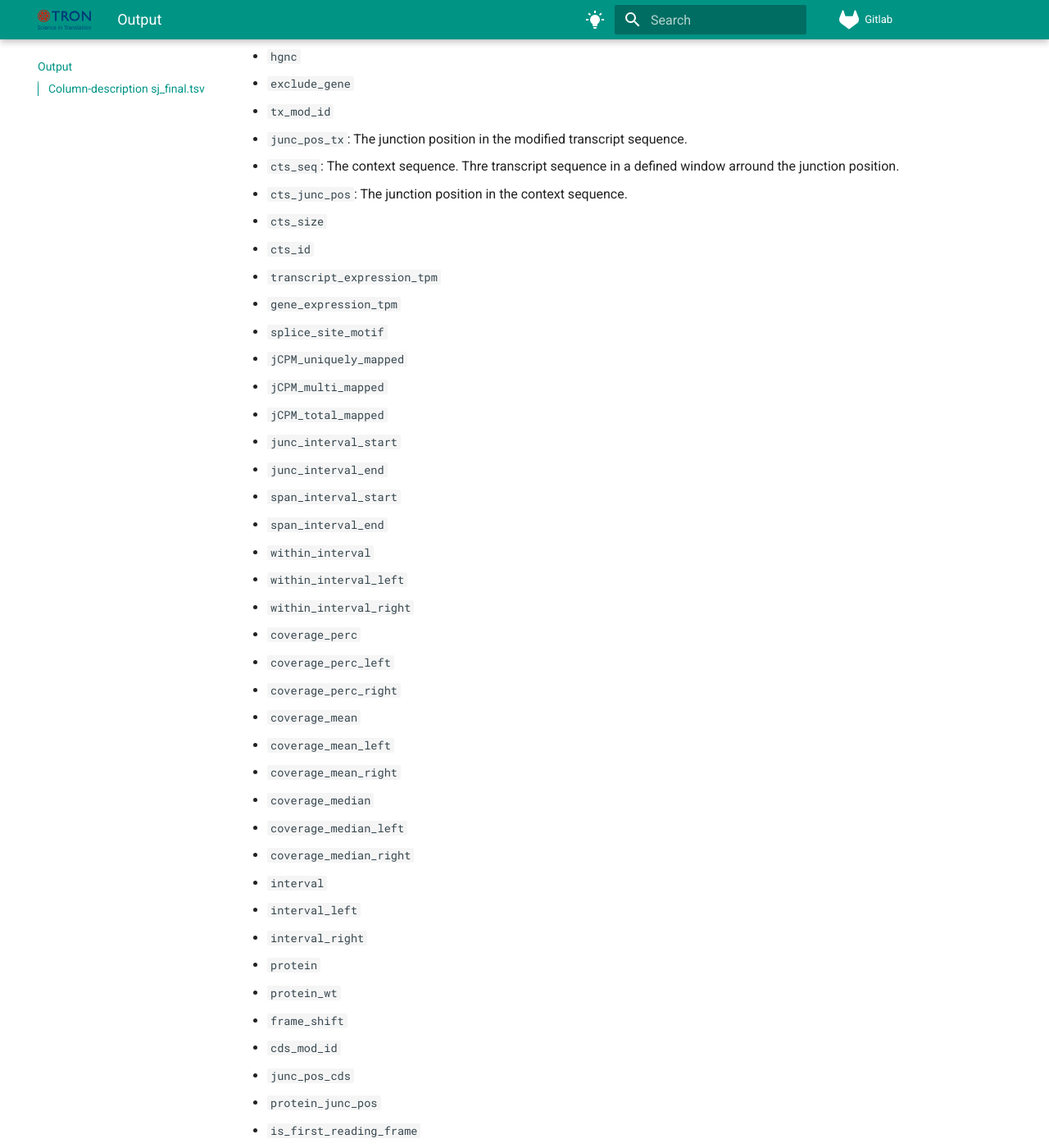
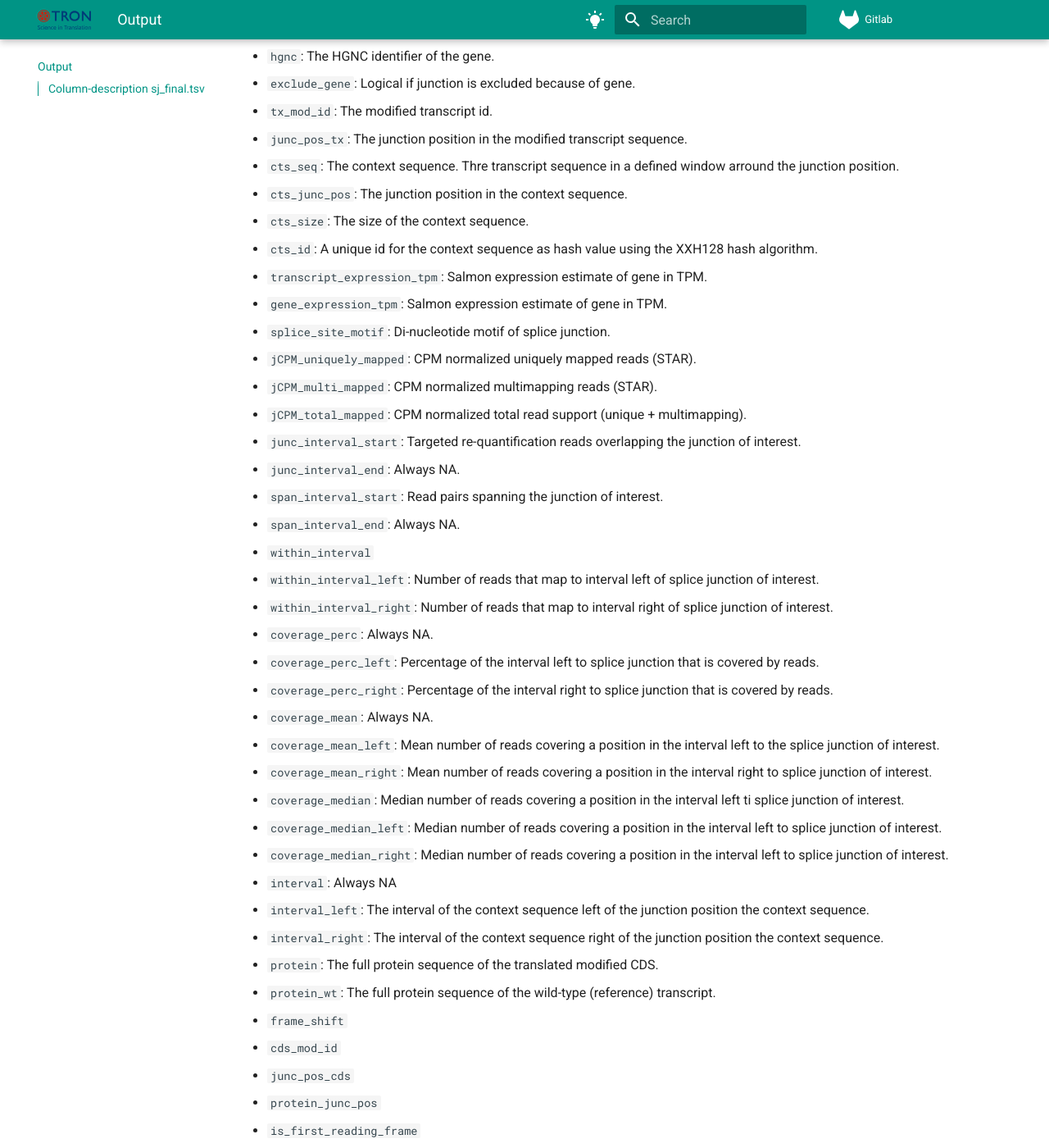
Before and after one commit to TRON-Bioinformatics/neorasp, an MkDocs documentation site: the page built from documentation/tronmake-rna-splicing/docs/output.md, in a window 1280 px wide and 1400 px high, scrolled down 893 px. Shown: the whole window at 82% size. Built offline with MkDocs 1.6.1 and Material for MkDocs 9.7.7, drawn with Linux system fonts in a browser that asks for light colours; some of the changed text lies outside the part shown.

Commit message:
Updated more columns

```diff
--- a/documentation/tronmake-rna-splicing/docs/output.md
+++ b/documentation/tronmake-rna-splicing/docs/output.md
@@ -19,45 +19,45 @@ suitable for analysis with NeoFox.
 * `psi3`: PSI value of the acceptor splice site as defined by FRASER.
 * `encode_blacklist_classification`: Junction is located ENCODE problematic region. Always NA in this output.
 * `ucsc_blacklist_classification`: Junction is located UCSC problematic region. Always NA in this output.
-* `tx_id`
-* `tx_lst`
-* `putative_event_type`
-* `gene_id`
-* `hgnc`
-* `exclude_gene`
-* `tx_mod_id`
+* `tx_id`: The Ensembl identifier of the transcript.
+* `tx_lst`:
+* `putative_event_type`: Putative event that the junction causes in the transcript.
+* `gene_id`: The Ensembl identifier of the gene.
+* `hgnc`: The HGNC identifier of the gene.
+* `exclude_gene`: Logical if junction is excluded because of gene.
+* `tx_mod_id`: The modified transcript id.
 * `junc_pos_tx`: The junction position in the modified transcript sequence.
 * `cts_seq`: The context sequence. Thre transcript sequence in a defined window arround the junction position.
 * `cts_junc_pos`:  The junction position in the context sequence.
-* `cts_size`
-* `cts_id`
-* `transcript_expression_tpm`
-* `gene_expression_tpm`
-* `splice_site_motif`
-* `jCPM_uniquely_mapped`
-* `jCPM_multi_mapped`
-* `jCPM_total_mapped`
-* `junc_interval_start`
-* `junc_interval_end`
-* `span_interval_start`
-* `span_interval_end`
+* `cts_size`: The size of the context sequence.
+* `cts_id`: A unique id for the context sequence as hash value using the XXH128 hash algorithm.
+* `transcript_expression_tpm`: Salmon expression estimate of gene in TPM.
+* `gene_expression_tpm`: Salmon expression estimate of gene in TPM.
+* `splice_site_motif`: Di-nucleotide motif of splice junction.
+* `jCPM_uniquely_mapped`: CPM normalized uniquely mapped reads (STAR).
+* `jCPM_multi_mapped`: CPM normalized multimapping reads (STAR).
+* `jCPM_total_mapped`: CPM normalized total read support (unique + multimapping).
+* `junc_interval_start`: Targeted re-quantification reads overlapping the junction of interest.
+* `junc_interval_end`: Always NA.
+* `span_interval_start`: Read pairs spanning the junction of interest.
+* `span_interval_end`: Always NA.
 * `within_interval`
-* `within_interval_left`
-* `within_interval_right`
-* `coverage_perc`
-* `coverage_perc_left`
-* `coverage_perc_right`
-* `coverage_mean`
-* `coverage_mean_left`
-* `coverage_mean_right`
-* `coverage_median`
-* `coverage_median_left`
-* `coverage_median_right`
-* `interval`
-* `interval_left`
-* `interval_right`
-* `protein`
-* `protein_wt`
+* `within_interval_left`: Number of reads that map to interval left of splice junction of interest.
+* `within_interval_right`: Number of reads that map to interval right of splice junction of interest.
+* `coverage_perc`: Always NA.
+* `coverage_perc_left`: Percentage of the interval left to splice junction that is covered by reads.
+* `coverage_perc_right`: Percentage of the interval right to splice junction that is covered by reads.
+* `coverage_mean`: Always NA.
+* `coverage_mean_left`: Mean number of reads covering a position in the interval left to the splice junction of interest.
+* `coverage_mean_right`: Mean number of reads covering a position in the interval right to splice junction of interest.
+* `coverage_median`: Median number of reads covering a position in the interval left ti splice junction of interest.
+* `coverage_median_left`: Median number of reads covering a position in the interval left to splice junction of interest.
+* `coverage_median_right`: Median number of reads covering a position in the interval left to splice junction of interest.
+* `interval`: Always NA
+* `interval_left`: The interval of the context sequence left of the junction position the context sequence.
+* `interval_right`: The interval of the context sequence right of the junction position the context sequence.
+* `protein`:  The full protein sequence of the translated modified CDS.
+* `protein_wt`:  The full protein sequence of the wild-type (reference) transcript.
 * `frame_shift`
 * `cds_mod_id`
 * `junc_pos_cds`
@@ -66,7 +66,7 @@ suitable for analysis with NeoFox.
 * `normalized_cds_junc_pos`
 * `normalized_protein_junc_pos`
 * `junc_in_orf`
-* `truncated_cds`
+* `truncated_cds`:  Indicator whether the mutated protein is a truncated from of the WT. If TRUE, `peptide_context` = NA.
 * `cds_description`
 * `peptide_context_seq_raw`
 * `peptide_context_junc_pos`
```
